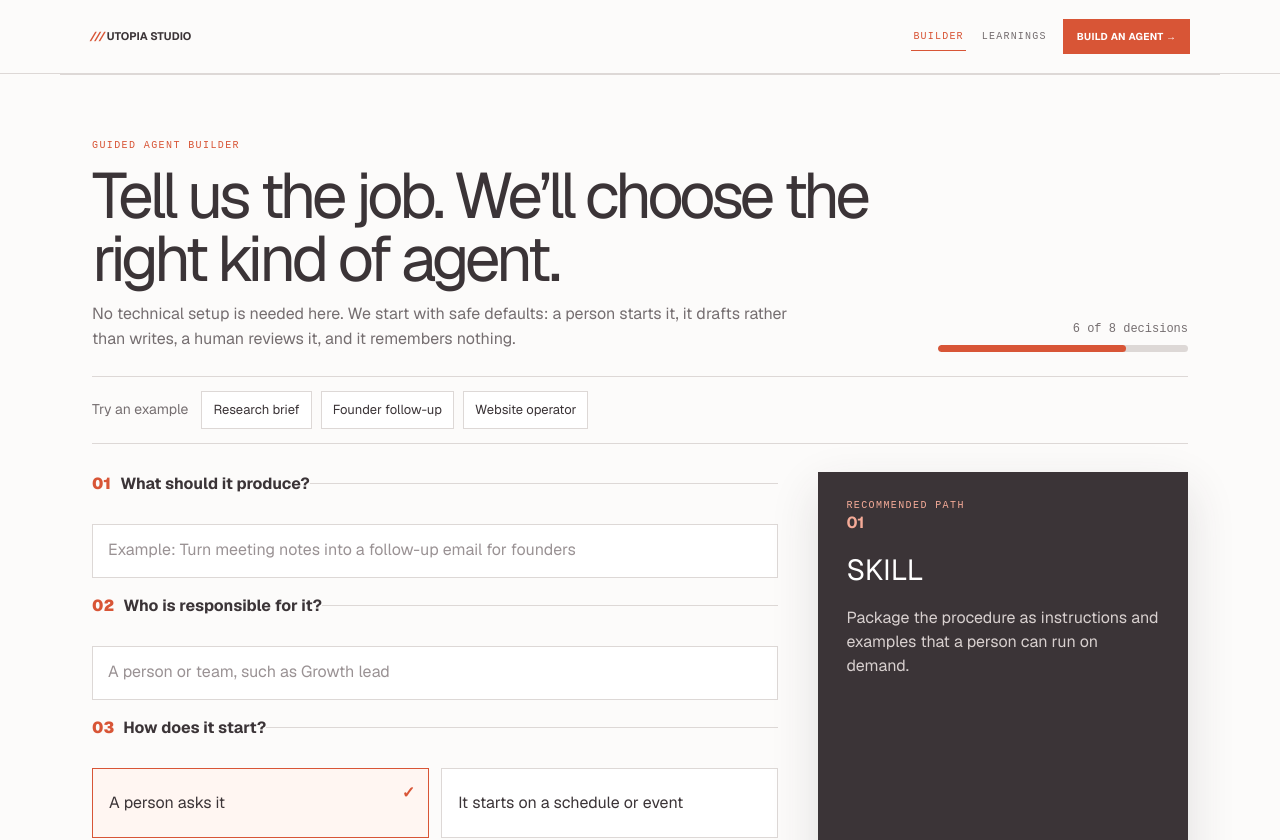
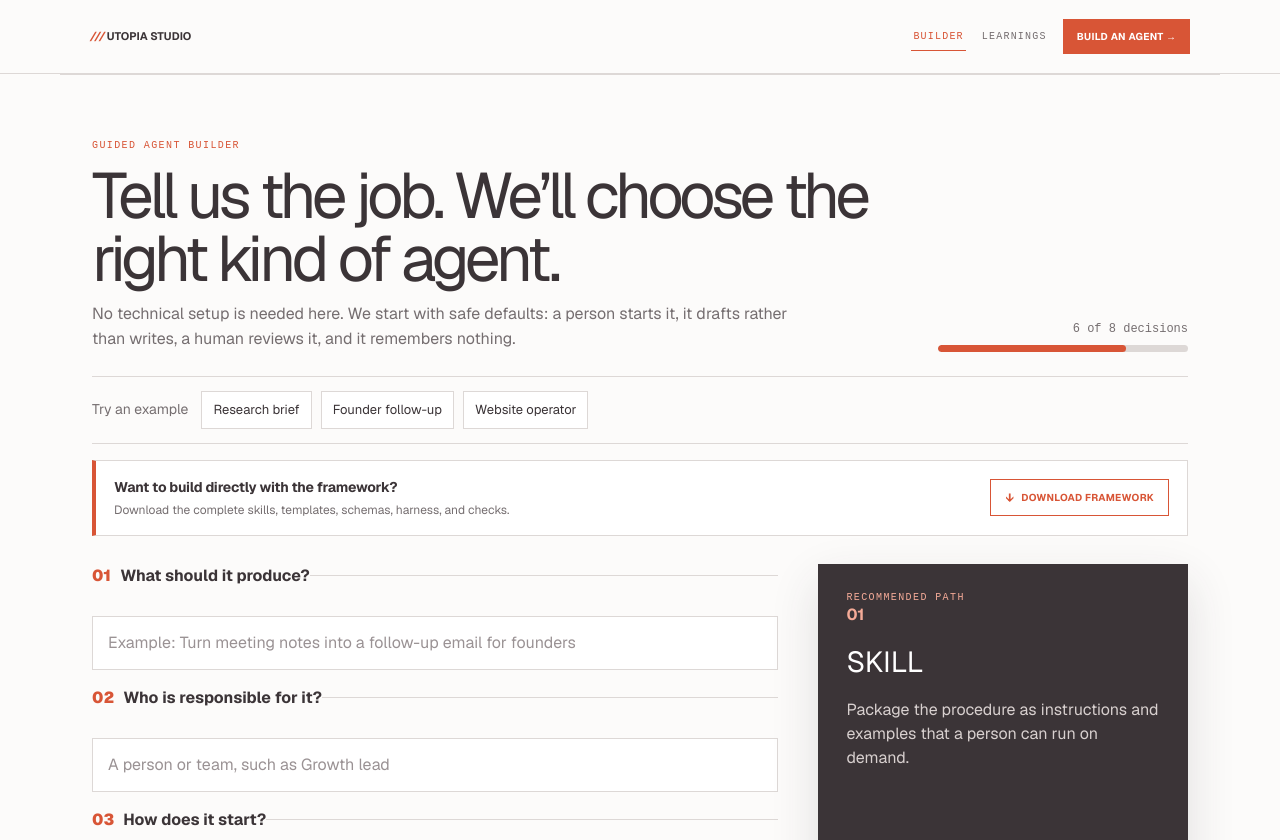
Before and after one commit to The-Utopia-Studio/studio-agent-framework, a Next.js app in the folder ui/agents-framework-ui/: page / in a window 1280 px wide. Shown: the top 840 px of the page. Built offline with nearby package versions, Linux system fonts and the light colour scheme.

Commit message:
Expose framework download on builder

```diff
--- a/ui/agents-framework-ui/app/globals.css
+++ b/ui/agents-framework-ui/app/globals.css
@@ -78,6 +78,23 @@
   color: var(--accent);
   outline: none;
 }
+
+.builder-direct-download {
+  display: flex;
+  align-items: center;
+  justify-content: space-between;
+  gap: 24px;
+  margin: 16px 0 8px;
+  padding: 16px 18px;
+  border: 1px solid var(--line);
+  border-left: 4px solid var(--accent);
+  background: #fff;
+}
+
+.builder-direct-download > div { display: grid; gap: 4px; }
+.builder-direct-download strong { font-size: 14px; letter-spacing: -0.015em; }
+.builder-direct-download span:not(.btn-download-arrow) { color: var(--muted); font-size: 12px; line-height: 1.45; }
+.builder-direct-download .btn-download span:last-child { color: inherit; font-size: inherit; line-height: inherit; }
 .guided-input {
   grid-column: 1 / -1;
   width: 100%;
@@ -120,6 +137,7 @@
   .builder-intro { grid-template-columns: 1fr; }
   .builder-progress span { text-align: left; }
   .builder .rec { position: static; }
+  .builder-direct-download { align-items: flex-start; flex-direction: column; }
 }
 
 * {
--- a/ui/agents-framework-ui/app/page.tsx
+++ b/ui/agents-framework-ui/app/page.tsx
@@ -203,6 +203,17 @@ function Intake({
         {presets.map((preset) => <button key={preset.name} type="button" onClick={() => applyPreset(preset)}>{preset.name}</button>)}
       </div>
 
+      <div className="builder-direct-download">
+        <div>
+          <strong>Want to build directly with the framework?</strong>
+          <span>Download the complete skills, templates, schemas, harness, and checks.</span>
+        </div>
+        <a className="btn-download" href="/api/skills-zip?bundle=claude-single-skill-v3" aria-label="Download the agent-building framework">
+          <span className="btn-download-arrow" aria-hidden="true">↓</span>
+          <span>Download framework</span>
+        </a>
+      </div>
+
       <div className="intake">
         <div className="qs">
           <Q n="01" t="What should it produce?">
```
